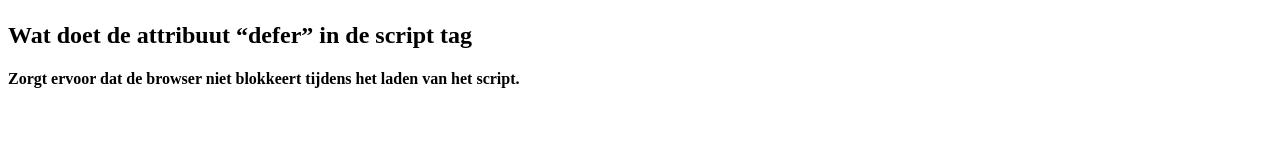
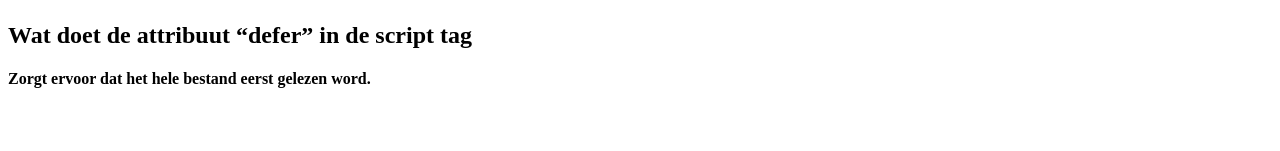
Before and after one commit to LukeVdHarg/p1-javascript, a plain HTML site: page Opdracht_1/index.html in a window 1280 px wide. Shown: the part 221-372 px from the top of the page. Drawn offline with Linux system fonts and the light colour scheme; a script that the page names is missing.

Commit message:
Update index.html

```diff
--- a/Opdracht_1/index.html
+++ b/Opdracht_1/index.html
@@ -17,7 +17,7 @@
     <h4>Als je het onder inlaad dan weet je zeker dat alles geladen is.</h4>
   <br>
   <h2>Wat doet de attribuut “defer” in de script tag</h2>
-    <h4>Zorgt ervoor dat de browser niet blokkeert tijdens het laden van het script.</h4>
+    <h4>Zorgt ervoor dat het hele bestand eerst gelezen word.</h4>
   <br>
   <h2>Wat is het verschil tussen HTML en JavaScript?</h2>
     <h4>Javascript brengt de website tot leven (werkende knoppen, items verslepen, etc.), html is alleen de basis van een website.</h4>
```
